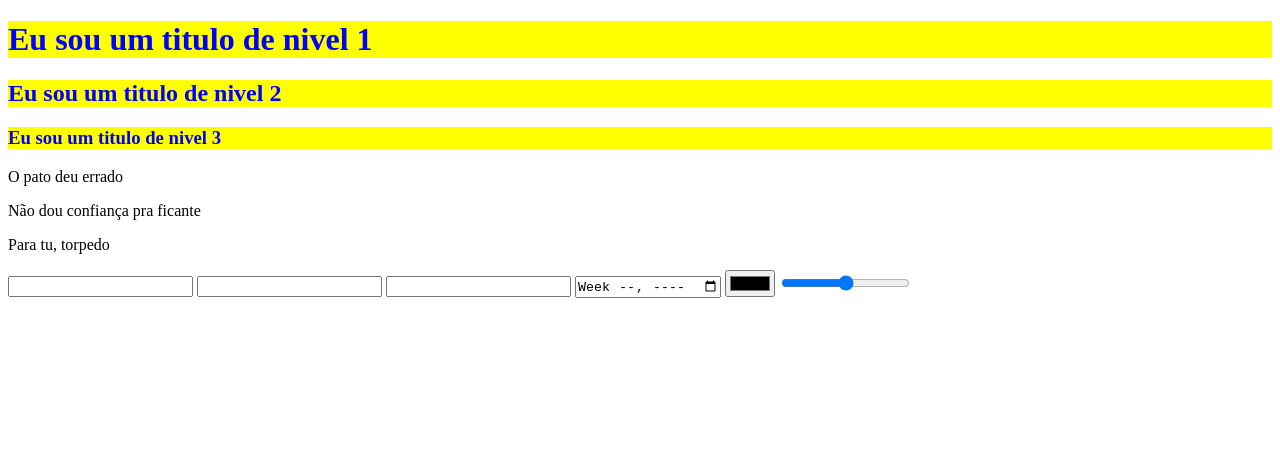
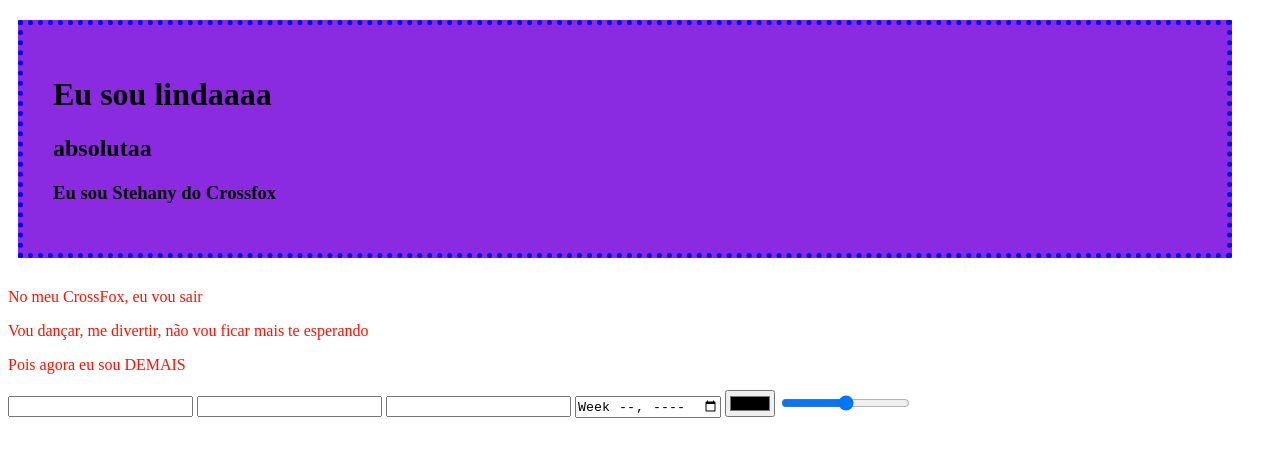
Before and after one commit to alexissma/programacao-web, a plain HTML site: page index.html in a window 1280 px wide. Drawn offline with Linux system fonts and the light colour scheme.

Commit message:
alteracoes css

```diff
--- a/index.html
+++ b/index.html
@@ -8,15 +8,17 @@
     <link rel="stylesheet" href="style.css">
 </head>
 <body>
-
-    <h1>Eu sou um titulo de nivel 1</h1>
-    <h2>Eu sou um titulo de nivel 2</h2>
-    <h3>Eu sou um titulo de nivel 3</h3>
-    <p>O pato deu errado</p>
-    <p>Não dou confiança pra ficante</p>
-    <p>Para tu, torpedo</p>
-
-    <input type="text">
+    <div class="titulos">
+        <h1>Eu sou lindaaaa</h1>
+        <h2>absolutaa</h2>
+        <h3>Eu sou Stehany do Crossfox</h3>
+    </div>
+    <div id="paragrafos">
+        <p>No meu CrossFox, eu vou sair</p>
+        <p>Vou dançar, me divertir, não vou ficar mais te esperando</p>
+        <p>Pois agora eu sou DEMAIS</p>
+    </div>
+    <input class="input-bao" type="text">
     <input type="password">
     <input type="number">
     <input type="week">
--- a/style.css
+++ b/style.css
@@ -1,4 +1,18 @@
 h1,h2,h3,h4{
-    color: blue;
-    background-color: yellow;
+    /*color: blue;
+    background-color: yellow;*/
 }
+p {
+    color: rgb(255, 17, 0);
+}
+.titulos {
+    background-color: blueviolet;
+    color: black;
+
+    padding:30px;
+    border: 5px dotted blue;
+    margin: 20px 40px 30px 10px;
+}
+#paragrafos {
+
+}
```
